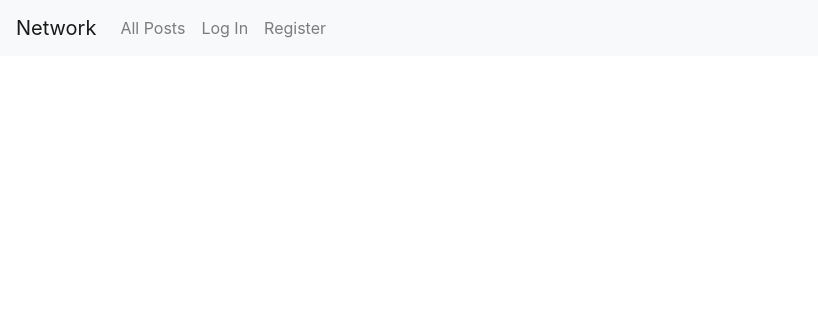
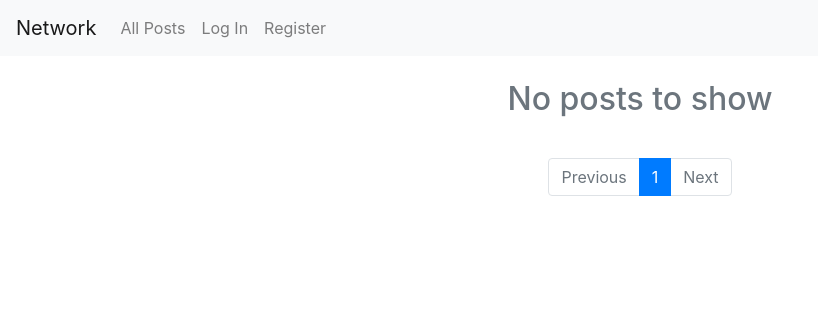
Before and after one commit to adriasala12/HarvardX-CS50W-project4, a Django app: page / in a window 1280 px wide. Shown: the top 316 px of the page, without its empty margins (0-818 px from the left). Run offline with Django 3.2, Linux system fonts and the light colour scheme; data that the repository does not hold is empty; some libraries are stand-ins or nearby versions.

Commit message:
Added pagination

```diff
--- a/network/templates/network/layout.html
+++ b/network/templates/network/layout.html
@@ -46,7 +46,7 @@
             {% block body %}
             {% endblock %}
 
-            {% for post in posts|dictsortreversed:"datetime" %}
+            {% for post in page_obj %}
 
                 <div class="card mx-auto my-4" style="width: 85%;">
                     <div class="card-body">
@@ -86,9 +86,44 @@
                     </div>
                 </div>
 
+            {% empty %}
+                <div class="d-flex">
+                    <h2 class="text-muted mx-auto m-4">No posts to show</h2>
+                </div>
+
+
             {% endfor %}
 
         </div>
+
+        <div class="pagination justify-content-center m-3">
+            <nav aria-label="Page navigation example">
+                <ul class="pagination">
+                    {% if page_obj.has_previous %}
+                        <li class="page-item"><a class="page-link" href="?page={{ page_obj.previous_page_number }}">Previous</a></li>
+                    {% else %}
+                        <li class="page-item disabled"><a class="page-link" href="#">Previous</a></li>
+                    {% endif %}
+
+                    {% for page_num in iterator|make_list %}
+                        {% if page_num|add:0 == page_obj.number %}
+                            <li class="page-item active"><a class="page-link" href="?page={{ page_num }}">{{ page_num }}</a></li>
+                        {% else %}
+                            <li class="page-item"><a class="page-link" href="?page={{ page_num }}">{{ page_num }}</a></li>
+                        {% endif %}
+                    {% endfor %}
+
+                    {% if page_obj.has_next %}
+                        <li class="page-item"><a class="page-link" href="?page={{ page_obj.next_page_number }}">Next</a></li>
+                    {% else %}
+                        <li class="page-item disabled"><a class="page-link" href="#">Next</a></li>
+                    {% endif %}
+
+                </ul>
+            </nav>
+        </div>
+
+
 
         <script src="https://code.jquery.com/jquery-3.1.0.min.js"></script>
         <script type="text/javascript" src="{% static 'network/functions.js' %}"></script>
--- a/network/views.py
+++ b/network/views.py
@@ -8,10 +8,23 @@ from django.views.decorators.http import require_http_methods
 from .models import User, Post
 from datetime import datetime
 from django.contrib.auth.decorators import login_required
+from django.core.paginator import Paginator
 
 
 def index(request):
-    return render(request, "network/index.html", {'posts': Post.objects.all()})
+    posts = Post.objects.all()
+    posts = list(reversed(posts))
+    paginator = Paginator(posts, 10)
+
+    page_number = request.GET.get('page')
+    page_obj = paginator.get_page(page_number)
+
+    range = paginator.page_range
+    iterator = ""
+    for i in range:
+        iterator += f"{i}"
+
+    return render(request, "network/index.html", {'page_obj': page_obj, 'iterator': iterator})
 
 
 @require_http_methods(["POST"])
@@ -28,7 +41,19 @@ def new_post(request):
 
 def user(request, username):
     selected_user = User.objects.get(username=username)
-    return render(request, "network/user.html", {'selected_user': selected_user, 'posts': selected_user.posts.all()})
+
+    posts = list(reversed(selected_user.posts.all()))
+    paginator = Paginator(posts, 10)
+
+    page_number = request.GET.get('page')
+    page_obj = paginator.get_page(page_number)
+
+    range = paginator.page_range
+    iterator = ""
+    for i in range:
+        iterator += f"{i}"
+
+    return render(request, "network/user.html", {'selected_user': selected_user, 'page_obj': page_obj, 'iterator': iterator})
 
 
 @login_required(login_url='login')
@@ -72,7 +97,19 @@ def posts_following(request):
     for followed in request.user.following.all():
         for post in followed.posts.all():
             posts.append(post)
-    return render(request, "network/layout.html", {'posts': posts})
+
+    posts = list(reversed(posts))
+    paginator = Paginator(posts, 10)
+
+    page_number = request.GET.get('page')
+    page_obj = paginator.get_page(page_number)
+
+    range = paginator.page_range
+    iterator = ""
+    for i in range:
+        iterator += f"{i}"
+
+    return render(request, "network/layout.html", {'page_obj': page_obj, 'iterator': iterator})
 
 
 def edit(request, post_id):
```
